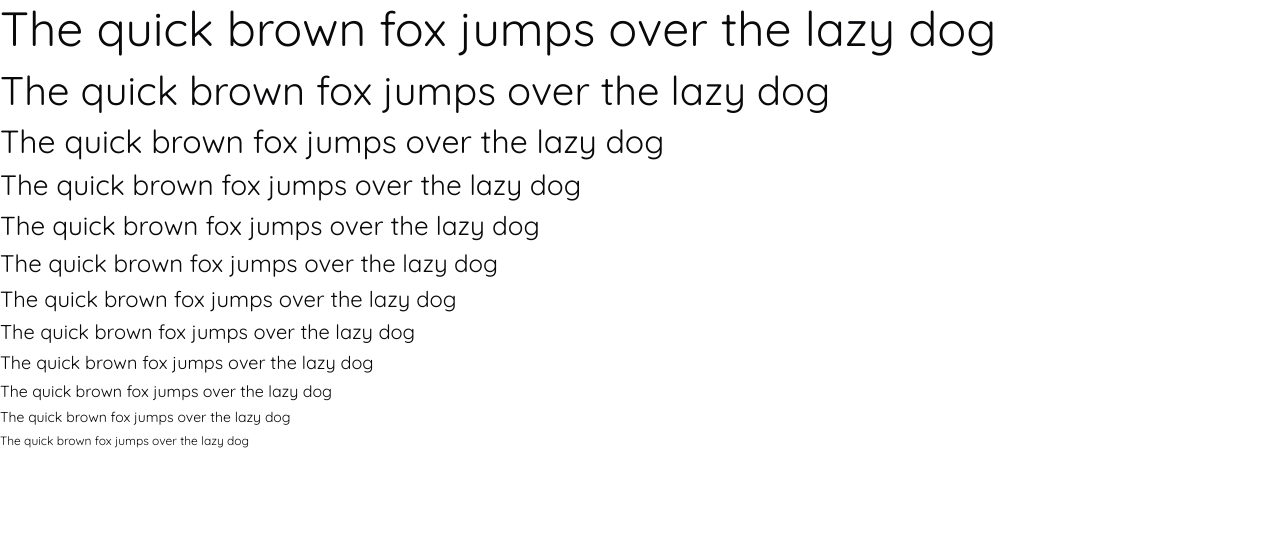
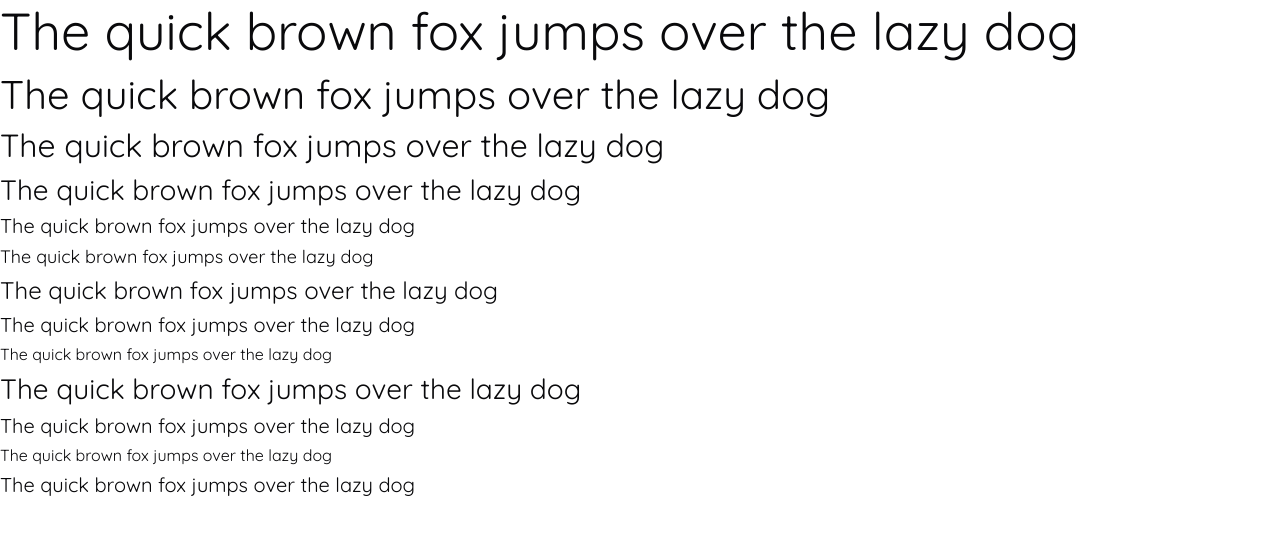
Before and after one commit to Dhitpl/uchwyt-magnetyczny.pl, a Next.js app: page /en in a window 1280 px wide. Shown: the top 534 px of the page. Built offline with nearby package versions, Linux system fonts and the light colour scheme.

Commit message:
feat: UM-36 adjust typography to designs (#20)
* feat: adjust typography to designs

* feat: usage of typography

* chore: command for init prisma client

```diff
--- a/package.json
+++ b/package.json
@@ -7,6 +7,7 @@
     "build": "next build",
     "start": "next start",
     "lint": "next lint",
+    "prisma:init-client": "prisma generate",
     "storybook": "storybook dev -p 6006",
     "storybook:build": "storybook build"
   },
--- a/src/app/[locale]/page.tsx
+++ b/src/app/[locale]/page.tsx
@@ -17,16 +17,6 @@ export async function generateMetadata({ params: { locale } }: PageProps) {
 export default function HomePage() {
   return (
     <div className='flex flex-col gap-2'>
-      <Typography variant='display' size='lg'>
-        The quick brown fox jumps over the lazy dog
-      </Typography>
-      <Typography variant='display' size='md'>
-        The quick brown fox jumps over the lazy dog
-      </Typography>
-      <Typography variant='display' size='sm'>
-        The quick brown fox jumps over the lazy dog
-      </Typography>
-
       <Typography variant='headline' level={1}>
         The quick brown fox jumps over the lazy dog
       </Typography>
@@ -46,6 +36,16 @@ export default function HomePage() {
         The quick brown fox jumps over the lazy dog
       </Typography>
 
+      <Typography variant='body' size='lg'>
+        The quick brown fox jumps over the lazy dog
+      </Typography>
+      <Typography variant='body' size='md'>
+        The quick brown fox jumps over the lazy dog
+      </Typography>
+      <Typography variant='body' size='sm'>
+        The quick brown fox jumps over the lazy dog
+      </Typography>
+
       <Typography variant='label' size='lg'>
         The quick brown fox jumps over the lazy dog
       </Typography>
@@ -55,6 +55,10 @@ export default function HomePage() {
       <Typography variant='label' size='sm'>
         The quick brown fox jumps over the lazy dog
       </Typography>
+
+      <Typography variant='button'>
+        The quick brown fox jumps over the lazy dog
+      </Typography>
     </div>
   )
 }
--- a/src/components/typography/typography.const.ts
+++ b/src/components/typography/typography.const.ts
@@ -7,21 +7,22 @@ export const typographyVariants = cva(
   {
     variants: {
       variant: {
-        'display-lg': 'md:text-[48px]',
-        'display-md': 'md:text-[40px]',
-        'display-sm': 'md:text-[32px]',
-        'headline-1': 'md:text-[28px]',
-        'headline-2': 'md:text-[26px]',
-        'headline-3': 'md:text-[24px]',
-        'headline-4': 'md:text-[22px]',
-        'headline-5': 'md:text-[20px]',
-        'headline-6': 'md:text-[18px]',
-        'label-lg': 'md:text-[16px]',
-        'label-md': 'md:text-[14px]',
-        'label-sm': 'md:text-[12px]',
+        'headline-1': 'text-[26px] md:text-[52px]',
+        'headline-2': 'text-[24px] md:text-[40px]',
+        'headline-3': 'text-[20px] md:text-[32px]',
+        'headline-4': 'text-[18px] md:text-[28px]',
+        'headline-5': 'text-[14px] md:text-[20px]',
+        'headline-6': 'text-[12px] md:text-[18px]',
+        'label-lg': 'text-[18px] md:text-[28px]',
+        'label-md': 'text-[14px] md:text-[20px]',
+        'label-sm': 'text-[12px] md:text-[16px]',
+        'body-lg': 'text-[16px] md:text-[24px]',
+        'body-md': 'text-[14px] md:text-[20px]',
+        'body-sm': 'text-[12px] md:text-[16px]',
+        button: 'text-[16px] md:text-[20px]',
       },
     },
   },
 )
 
-export const defaultTypographyVariant: TypographyVariants = 'label-md'
+export const defaultTypographyVariant: TypographyVariants = 'body-md'
--- a/src/components/typography/typography.tsx
+++ b/src/components/typography/typography.tsx
@@ -2,8 +2,9 @@ import type { ReactNode } from 'react'
 
 import { typographyVariants } from './typography.const'
 import type {
+  Body,
+  Button,
   DefaultVariant,
-  Display,
   Headline,
   Label,
 } from './typography.types'
@@ -25,7 +26,7 @@ export type TypographyProps = {
     | 'h4'
     | 'h5'
     | 'h6'
-} & (Display | Headline | Label | DefaultVariant)
+} & (Body | Button | Headline | Label | DefaultVariant)
 
 /**
  * Typography component to render text with different styles based on the variant.
@@ -33,7 +34,7 @@ export type TypographyProps = {
  * @param props - The properties object.
  * @param [props.children] - The content to be rendered inside the typography component.
  * @param [props.tag] - The HTML tag to be used for rendering the text.
- * @param [props.variant] - The variant of the typography. Can be 'headline', 'display', 'label', or undefined.
+ * @param [props.variant] - The variant of the typography. Can be 'headline', 'body', 'label', or 'button' or undefined.
  * @param [props.level] - The level of the headline variant (e.g., 1 for h1, 2 for h2, etc.).
  * @param [props.size] - The size of the display or label variant. Defaults to 'md'.
  * @param [props.className] - Additional class names to apply to the component.
--- a/src/components/typography/typography.types.ts
+++ b/src/components/typography/typography.types.ts
@@ -4,9 +4,13 @@ import type { typographyVariants } from './typography.const'
 
 export type Size = 'sm' | 'md' | 'lg'
 
-export type Display = {
-  variant: 'display'
+export type Body = {
+  variant: 'body'
   size?: Size
+}
+
+export type Button = {
+  variant: 'button'
 }
 
 export type Headline = {
@@ -24,7 +28,7 @@ export type DefaultVariant = {
   size?: undefined
 }
 
-// TODO: consider different name for this type, it's confusing because variant is 'headline' or 'display' or 'label'
+// TODO: consider different name for this type, it's confusing because variant is 'body' or 'button' or 'headline' or 'label'
 export type TypographyVariants = VariantProps<
   typeof typographyVariants
 >['variant']
--- a/src/components/typography/typography.utils.ts
+++ b/src/components/typography/typography.utils.ts
@@ -19,7 +19,7 @@ export const getTypographyVariant = (
     return `headline-${props.level}`
   }
 
-  if (props.variant === 'display' || props.variant === 'label') {
+  if (props.variant === 'body' || props.variant === 'label') {
     return `${props.variant}-${props.size || 'md'}`
   }
 
```
Also changed, not shown: 2 other files (tests, documents, lock files or other folders).
